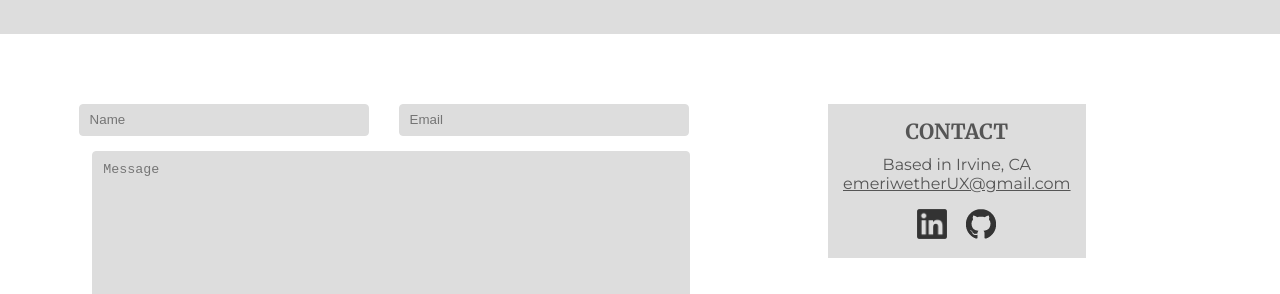
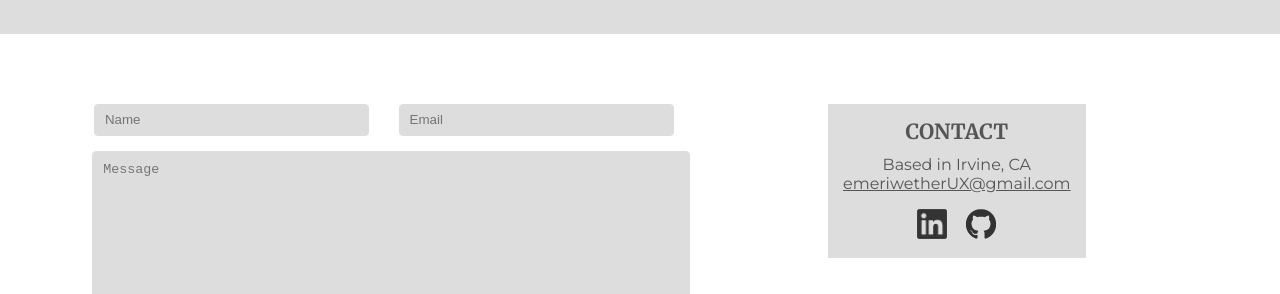
Before and after one commit to emeriwether/emeriwether.github.io, a Jekyll site: the page built from contact.html, in a window 1280 px wide. Shown: the part 230-524 px from the top of the page. Built offline with Jekyll 4.4.1, drawn with Linux system fonts in a browser that asks for light colours; nearby versions of some CDN libraries.

Commit message:
ct prev commit

```diff
--- a/css/styles.css
+++ b/css/styles.css
@@ -144,7 +144,7 @@ section.contactInfo > div { float: left; }
 section.contactInfo > div:nth-child(1) { width: 60%; }
 section.contactInfo > div:nth-child(2) { margin-left: 60px;  background-color: #ddd; padding: 15px 15px; }
 
-section.contactInfo #form input[type=text] { border: 1px solid #ddd; border-radius: 4px;  height: 30px; width: 35%; background-color: #ddd; margin-bottom: 15px; outline: none; padding: 0 10px; }
+section.contactInfo #form input[type=text] { border: 1px solid #ddd; border-radius: 4px;  height: 30px; width: 33%; background-color: #ddd; margin-bottom: 15px; outline: none; padding: 0 10px; }
 section.contactInfo #form input[type=text]:focus { border: 3px solid #ddd; }
 section.contactInfo #form input:nth-child(2) { margin-left: 25px; }
 section.contactInfo #form input[type=submit] {display: block; margin-top: 20px; margin-left: 12%; color: #eee; background-color: #555; border: 1px solid #555; padding: 5px 15px; border-radius: 4px;}
```
